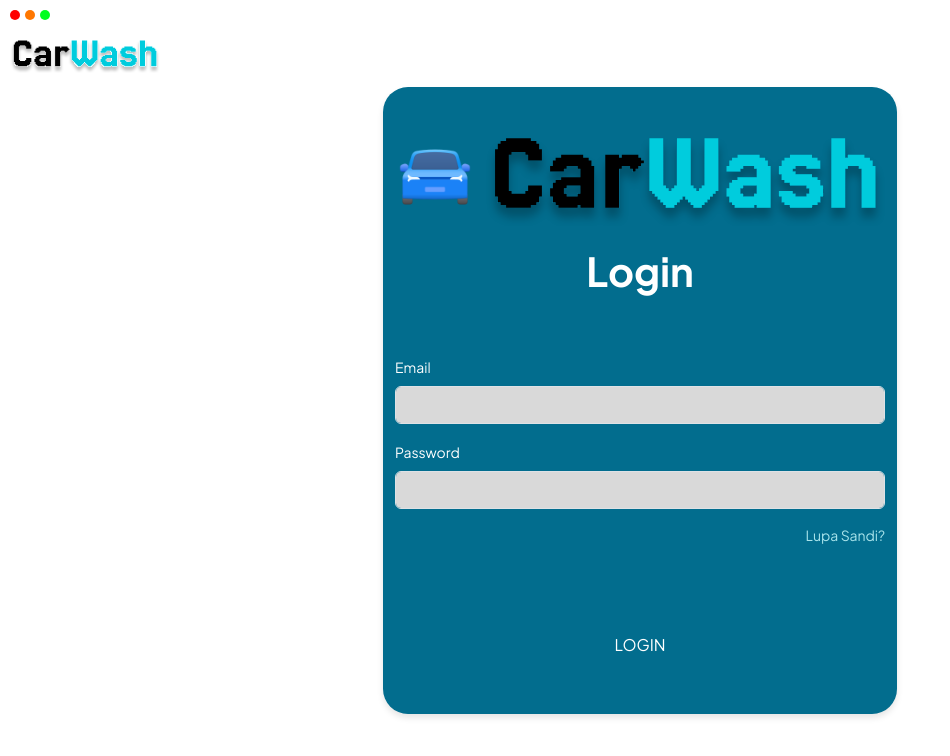
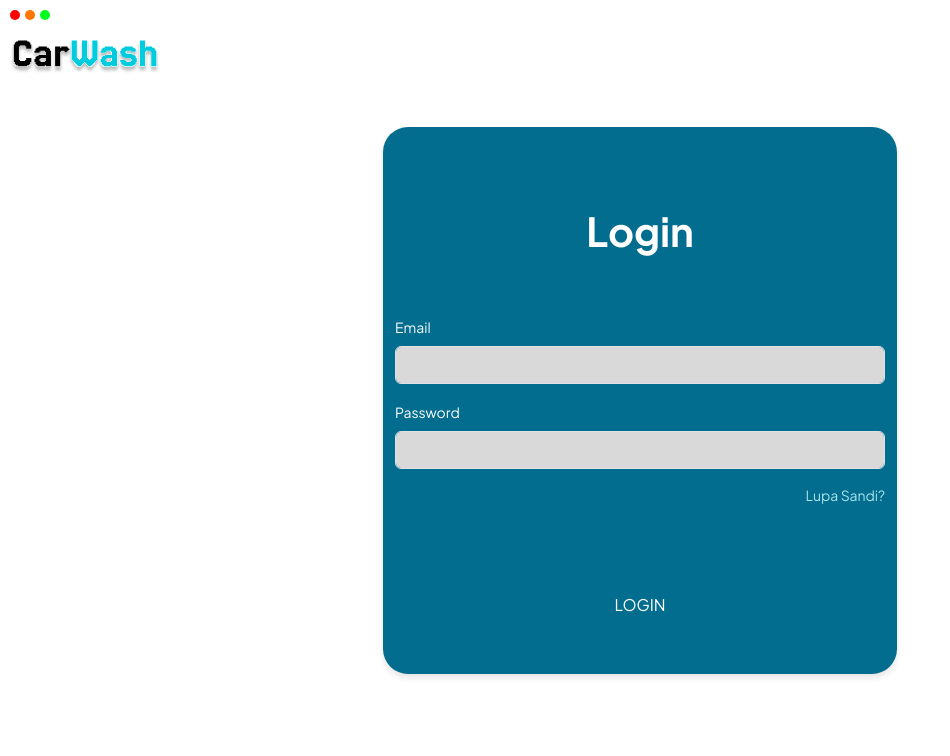
Before and after one commit to dot-1x/bdt-carwash, a Next.js app: page /login in a window 1280 px wide. Shown: the top 756 px of the page, without its empty margins (0-950 px from the left). Built offline with nearby package versions, Linux system fonts and the light colour scheme.

Commit message:
style: changed img to Image

```diff
--- a/src/app/login/page.tsx
+++ b/src/app/login/page.tsx
@@ -1,29 +1,42 @@
 "use client"
 import { authenticate } from "@/features/auth/actions/authenticate"
-import { useSearchParams } from "next/navigation"
-import React, { Suspense, useActionState } from "react"
-
-function InputCallbackUrl() {
-  const query = useSearchParams()
-  return (
-    <input
-      type="hidden"
-      name="cbUrl"
-      value={query.get("callbackUrl") || undefined}
-    />
-  )
-}
+import React, { useActionState } from "react"
+import Image from "next/image"
 
 export default function Page() {
   const [message, action, isPending] = useActionState(authenticate, undefined)
   return (
     <main>
-      <img src="/aset/3titik.svg" alt="3titik" className="tiga-titik" />
-      <img src="/aset/CarWash.svg" alt="carwash" className="carwash" />
+      <Image
+        src="/aset/3titik.svg"
+        alt="3titik"
+        className="tiga-titik"
+        width="0"
+        height="0"
+      />
+      <Image
+        src="/aset/CarWash.svg"
+        alt="carwash"
+        className="carwash"
+        width={250}
+        height={250}
+      />
       <div className="container">
         <div className="logo-container">
-          <img src="/aset/Car.svg" alt="Car Icon" className="car-icon" />
-          <img src="/aset/CarWash.svg" alt="CarWash Logo" className="logo" />
+          <Image
+            src="/aset/Car.svg"
+            alt="Car Icon"
+            className="car-icon"
+            width="0"
+            height="0"
+          />
+          <Image
+            src="/aset/CarWash.svg"
+            alt="CarWash Logo"
+            className="logo"
+            width="0"
+            height="0"
+          />
         </div>
         <h1 className="login-title">Login</h1>
         <form action={action}>
```
